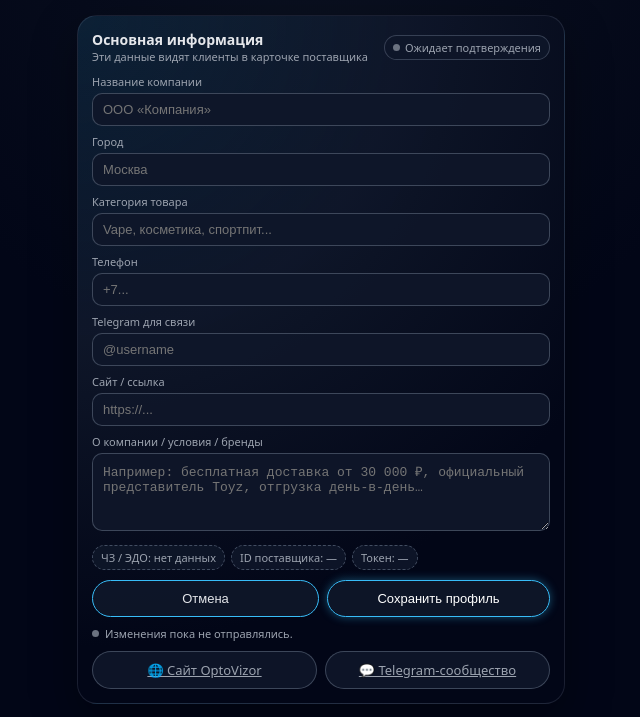
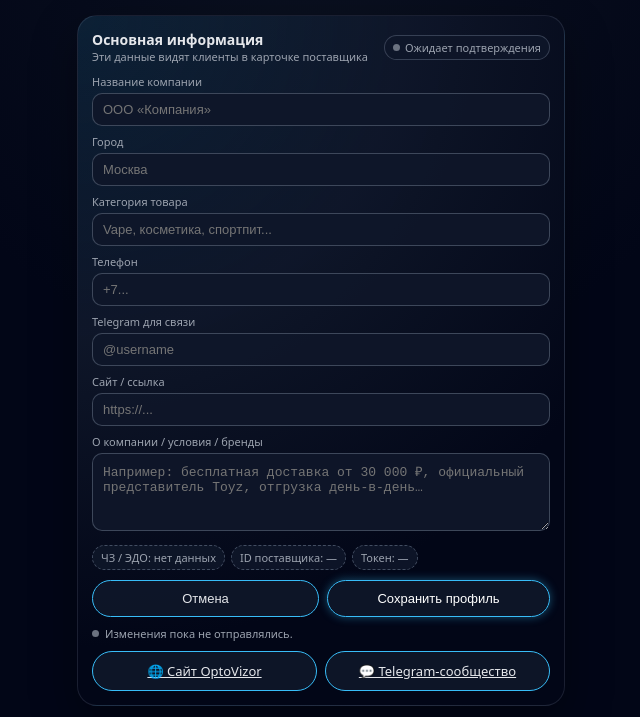
Before and after one commit to sonimz1307-pixel/opto-webapp, a plain HTML site: page supplier_profile.html in a window 1280 px wide. Shown: the part 83-800 px from the top of the page, without its empty margins (319-959 px from the left). Drawn offline with Linux system fonts and the light colour scheme.

Commit message:
Update supplier_profile.html

```diff
--- a/supplier_profile.html
+++ b/supplier_profile.html
@@ -291,11 +291,12 @@
         <div class="btn-row" style="margin-top:10px;">
           <a href="https://sonimz1307-pixel.github.io/optovizor-moysklad-instruction/company.html"
              target="_blank"
-             class="btn btn-soft" style="text-align:center;">🌐 Сайт OptoVizor</a>
+             class="btn btn-soft opto-btn"
+             style="text-align:center;">🌐 Сайт OptoVizor</a>
 
           <a href="https://t.me/opto_placeholder"
              target="_blank"
-             class="btn btn-soft"
+             class="btn btn-soft opto-btn"
              style="text-align:center;">💬 Telegram-сообщество</a>
         </div>
       </section>
```
